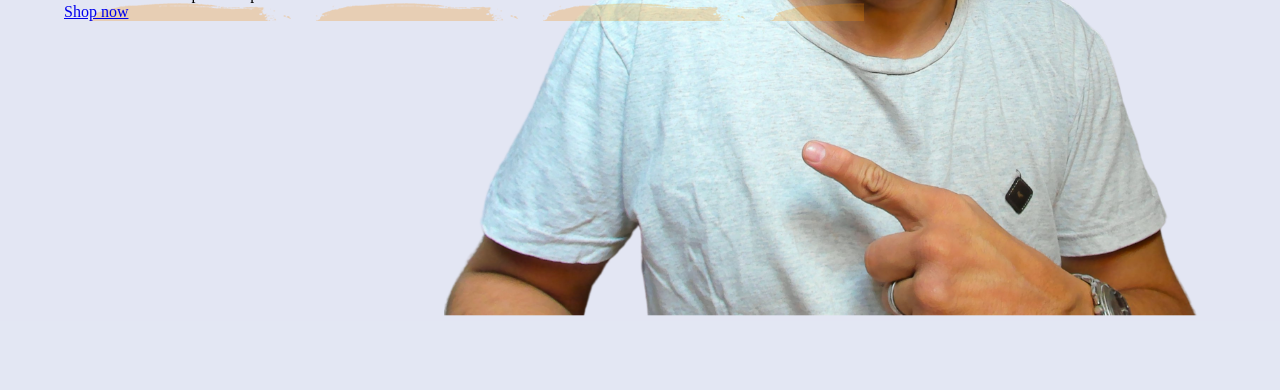
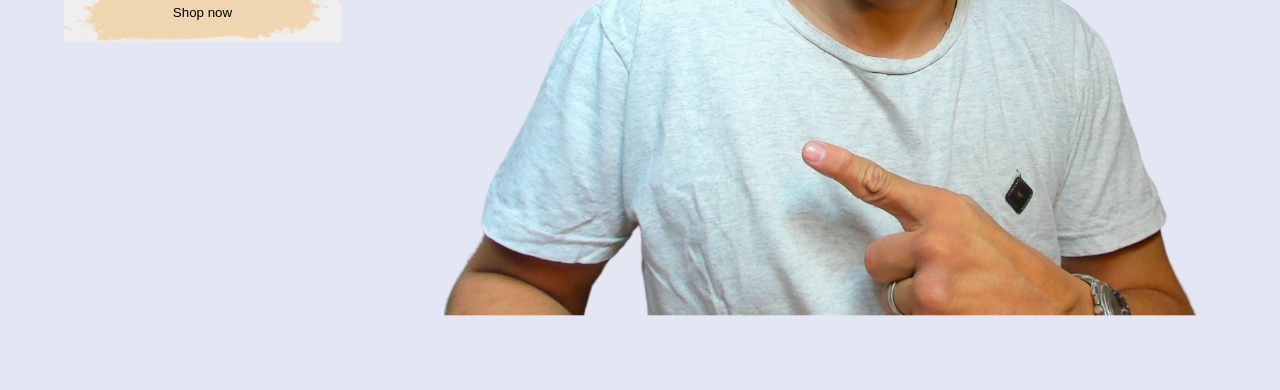
Before and after one commit to SidneyCarv90/projeto-tipscode-shop, a plain HTML site: page index.html in a window 1280 px wide. Shown: the part 410-800 px from the top of the page. Drawn offline with Linux system fonts and the light colour scheme.

Commit message:
adicionei a imagem de fundo do botão

```diff
--- a/index.html
+++ b/index.html
@@ -35,13 +35,13 @@
                 <h2>Super value deals</h2>
                 <h1>On all products</h1>
                 <p>Save more with coupons & up to 70% off!</p>
-                <a href="#" class="btn">Shop now</a>
+                <button type="submit" class="btn">Shop now</button>
             </div>
             <div class="foto-alisson">
                 <img src="./src/img/hero-alisson.png" alt="">
             </div>
         </main>
-        <script src="script.js"></script>
+        <script src="./src/js/script.js"></script>
     </body>
 
 </html>
--- a/src/css/style.css
+++ b/src/css/style.css
@@ -1,4 +1,4 @@
-/*------------------------------------------------TAGs------------------------------------------------------*/
+/*------------------------------------------------TAGs-------------------------------------------------*/
 
 html{
     height: 100%;
@@ -9,10 +9,6 @@ html{
 li{
     padding: 15px;
     list-style: none;
-}
-
-li::after{
-
 }
 
 main{
@@ -60,6 +56,13 @@ main{
 }
 
 .btn{
-    background-image: url("/src/img/button.png");
+    background-image: url("../img/button.png");
+    background-repeat: no-repeat;
+    background-size: cover;
+    background-position: center;
+    width: 277px;
+    height: 60px;
     display: inline-block;
+    text-decoration: none;
+    border-style: none;
 }
```
